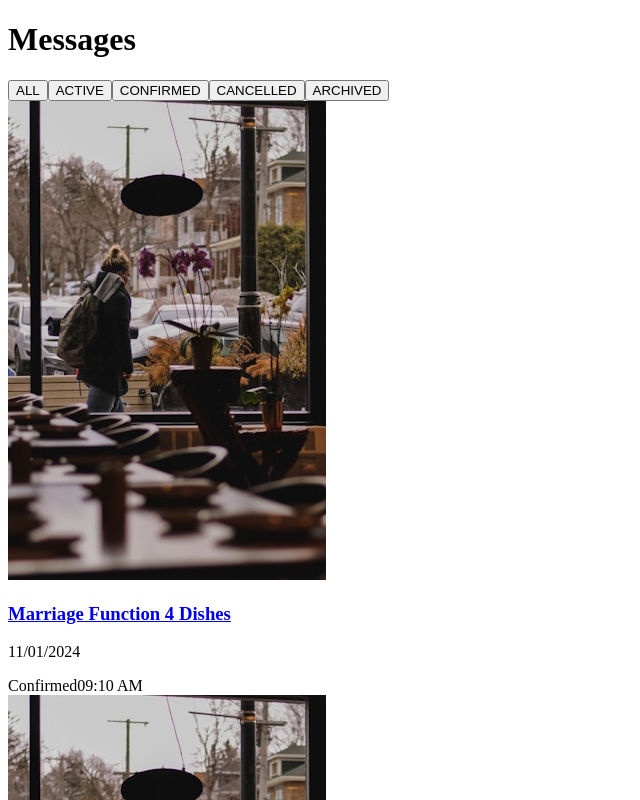
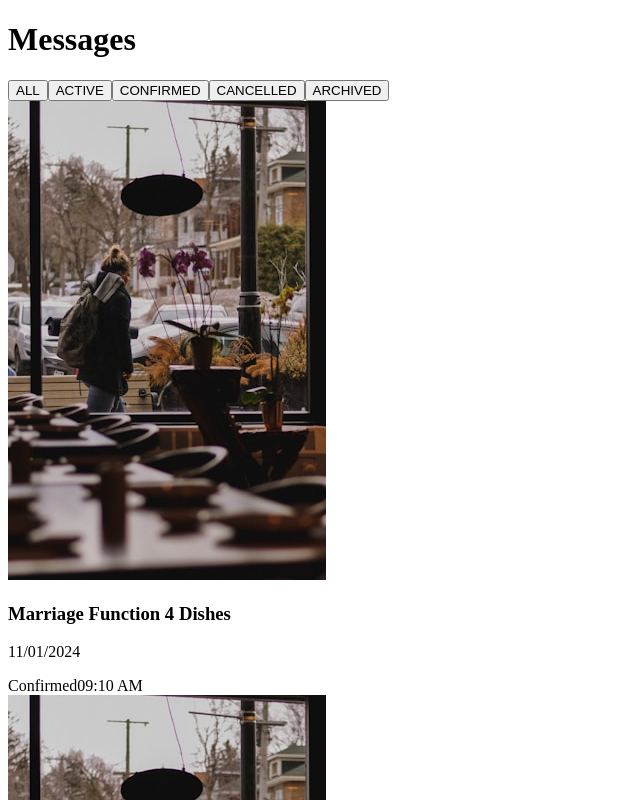
Before and after one commit to uzair-shakeel/Gastro, a Next.js app: page /messages in a window 1280 px wide. Shown: the top 800 px of the page, without its empty margins (0-640 px from the left). Built offline with nearby package versions, Linux system fonts and the light colour scheme.

Commit message:
remove the link

```diff
--- a/src/app/messages/RestaurantList.js
+++ b/src/app/messages/RestaurantList.js
@@ -1,4 +1,3 @@
-import Link from "next/link";
 import React from "react";
 
 export default function RestaurantList({
@@ -28,9 +27,7 @@ export default function RestaurantList({
             </div>
             <div className="flex-1">
               <div className="flex justify-between">
-                <Link href="/restaurant">
-                  <h3 className="font-[600]">{restaurant.location}</h3>
-                </Link>
+                <h3 className="font-[600]">{restaurant.location}</h3>
                 {restaurant.isUnread && (
                   <span className="w-[12px] h-[12px] bg-[#821101] rounded-full"></span>
                 )}
```
